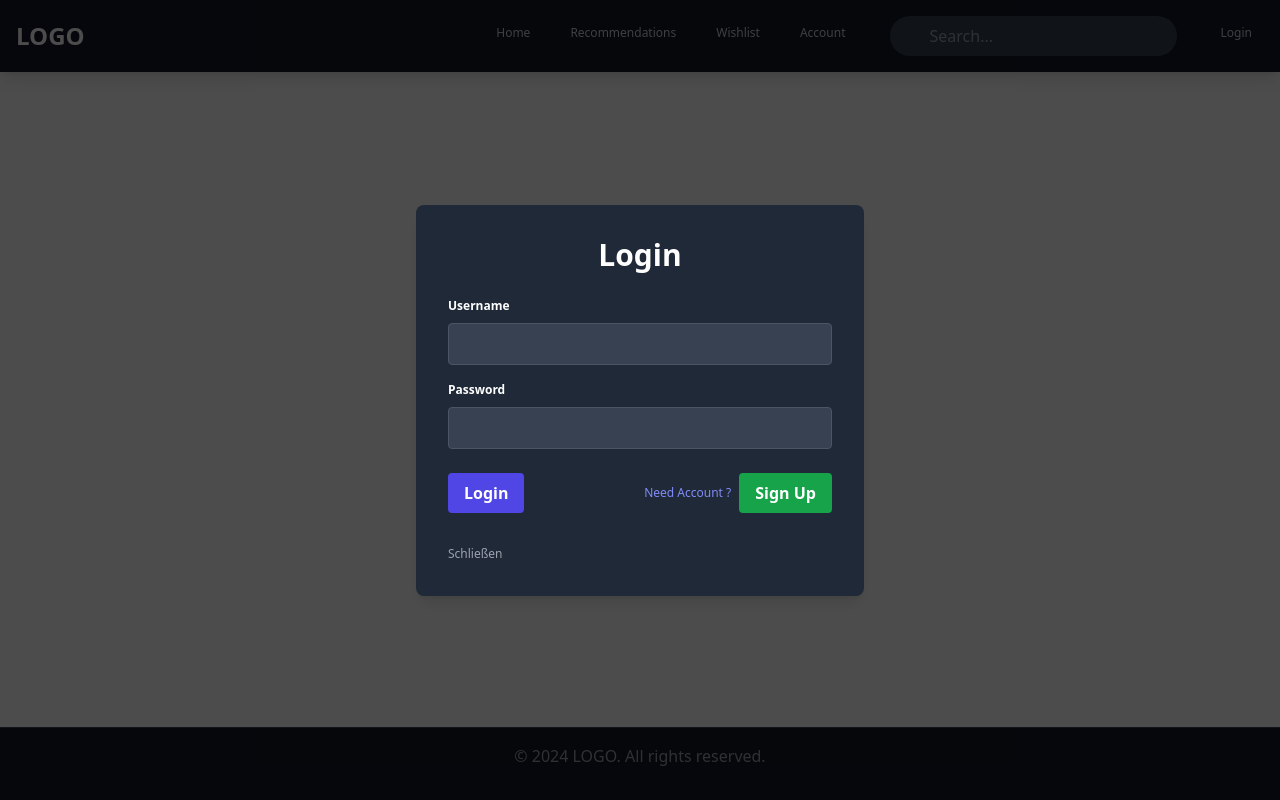
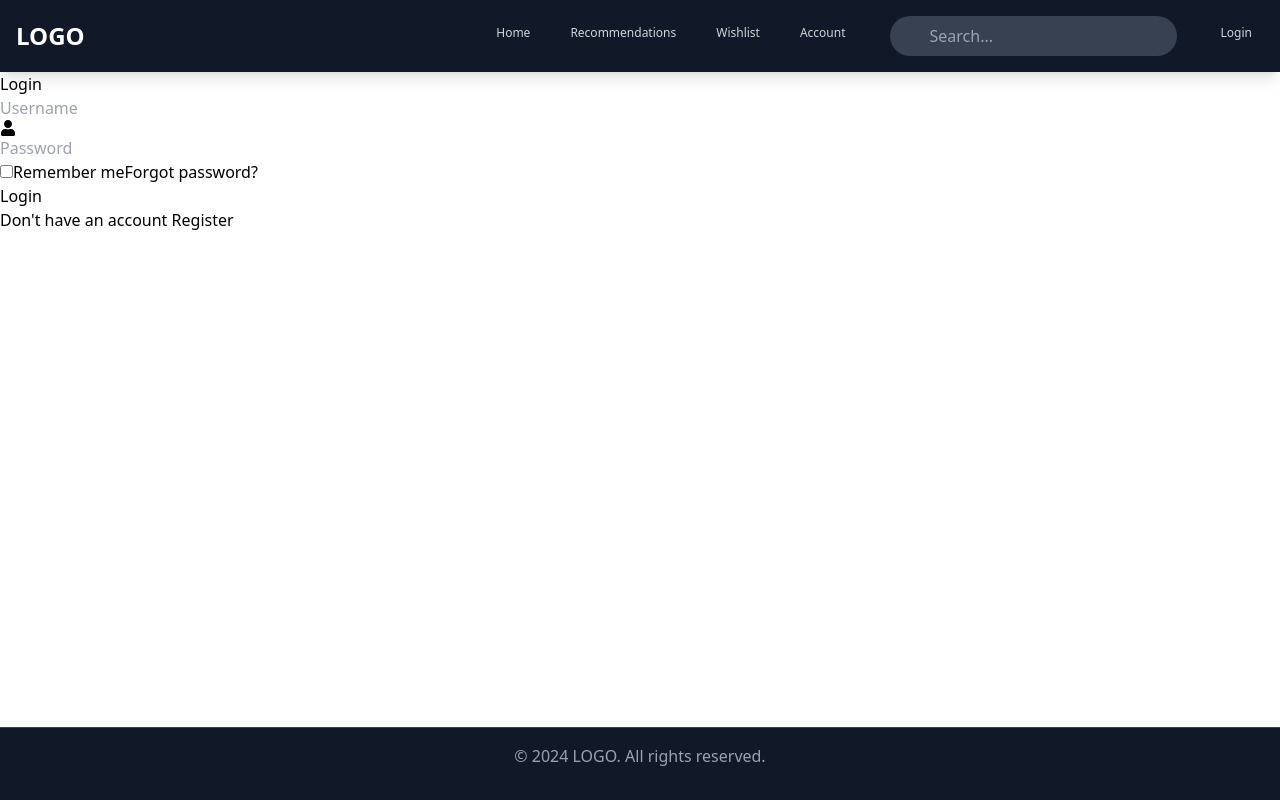
Before and after one commit to Hornpep/NewGameFinder, a React (Vite) app in the folder FE/: page /Login in a window 1280 px wide. Built offline with nearby package versions, Linux system fonts and the light colour scheme.

Commit message:
Signup/Login V1

```diff
--- a/FE/src/pages/Login.jsx
+++ b/FE/src/pages/Login.jsx
@@ -1,67 +1,38 @@
 import React from 'react';
 import { useNavigate, Link } from 'react-router-dom';
+import { toast }  from 'react-toastify';
+import { FaUser } from 'react-icons/fa';
 
 const Login = () => {
-  const navigate = useNavigate();
+  return (
+    <div className='wrapper'>
+      <div className="form-box login">
+        <form action="">
+          <h1>Login</h1>
+          <div className="input-box">
+            <input type="text" placeholder="Username" required />
+            <FaUser className='icon' />
+          </div>
 
-  const closeModal = () => {
-    navigate(-1); // Geht zurück zur vorherigen Seite, ohne das Modal
-  };
+          <div className="input-box">
+            <input type="password" placeholder="Password" required />
 
-  return (
-    <div className="fixed inset-0 bg-black bg-opacity-70 flex justify-center items-center z-50">
-      <div className="bg-gray-800 text-white p-8 rounded-lg shadow-lg w-full max-w-md">
-        <h2 className="text-3xl mb-6 text-center font-bold">Login</h2>
-        <form onSubmit>
-          <div className="mb-4">
-            <label className="block mb-2 text-sm font-semibold">Username</label>
-            <input
-              type="text"
-              className="w-full px-4 py-2 bg-gray-700 text-white border border-gray-600 rounded focus:outline-none focus:ring-2 focus:ring-indigo-500"
-              required
-            />
           </div>
-          <div className="mb-6">
-            <label className="block mb-2 text-sm font-semibold">Password</label>
-            <input
-              type="password"
-              className="w-full px-4 py-2 bg-gray-700 text-white border border-gray-600 rounded focus:outline-none focus:ring-2 focus:ring-indigo-500"
-              required
-            />
+
+          <div className="remember-forgot">
+            <label><input type="Checkbox" />Remember me</label>
+            <a href="#">Forgot password?</a>
           </div>
-          <div className="flex items-center justify-between mb-4">
-            <button
-              type="submit"
-              className="bg-indigo-600 hover:bg-indigo-500 text-white px-4 py-2 rounded font-semibold transition duration-200"
-            >
-              Login
-            </button>
-            <div className="flex items-center">
-              <Link
-                to="/signup"
-                className="text-indigo-400 hover:text-indigo-300 mr-2 text-sm font-medium"
-              >
-                Need Account ?
-              </Link>
-              <button
-                type="button"
-                onClick={() => navigate('/signup')}
-                className="bg-green-600 hover:bg-green-500 text-white px-4 py-2 rounded font-semibold transition duration-200"
-              >
-                Sign Up
-              </button>
-            </div>
+
+          <button type="submit">Login</button>
+
+          <div className="signup-link">
+            <p>Don't have an account <a href="#">Register</a></p>
           </div>
         </form>
-        <button
-          onClick={closeModal}
-          className="mt-4 text-gray-400 hover:text-gray-300 text-sm transition duration-200"
-        >
-          Schließen
-        </button>
       </div>
     </div>
-  );
-};
+  )
+}
 
 export default Login;
```
